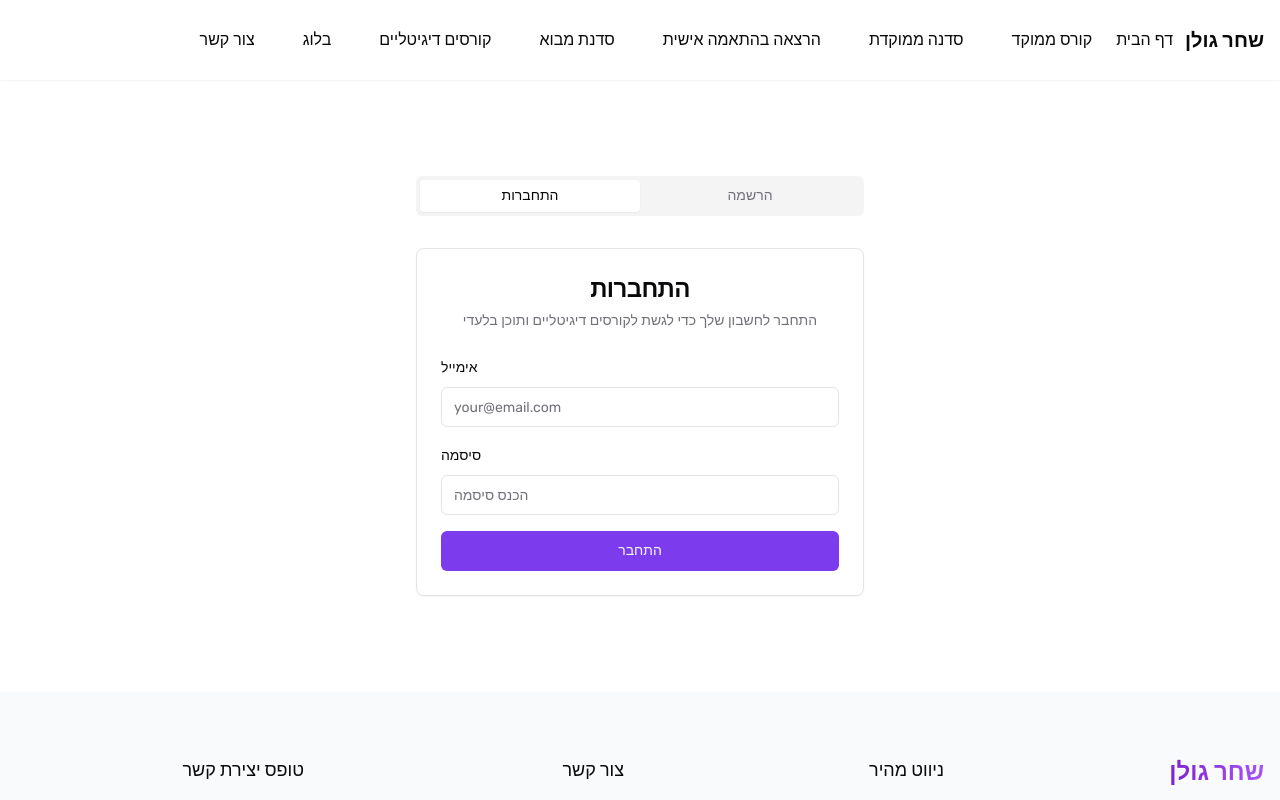
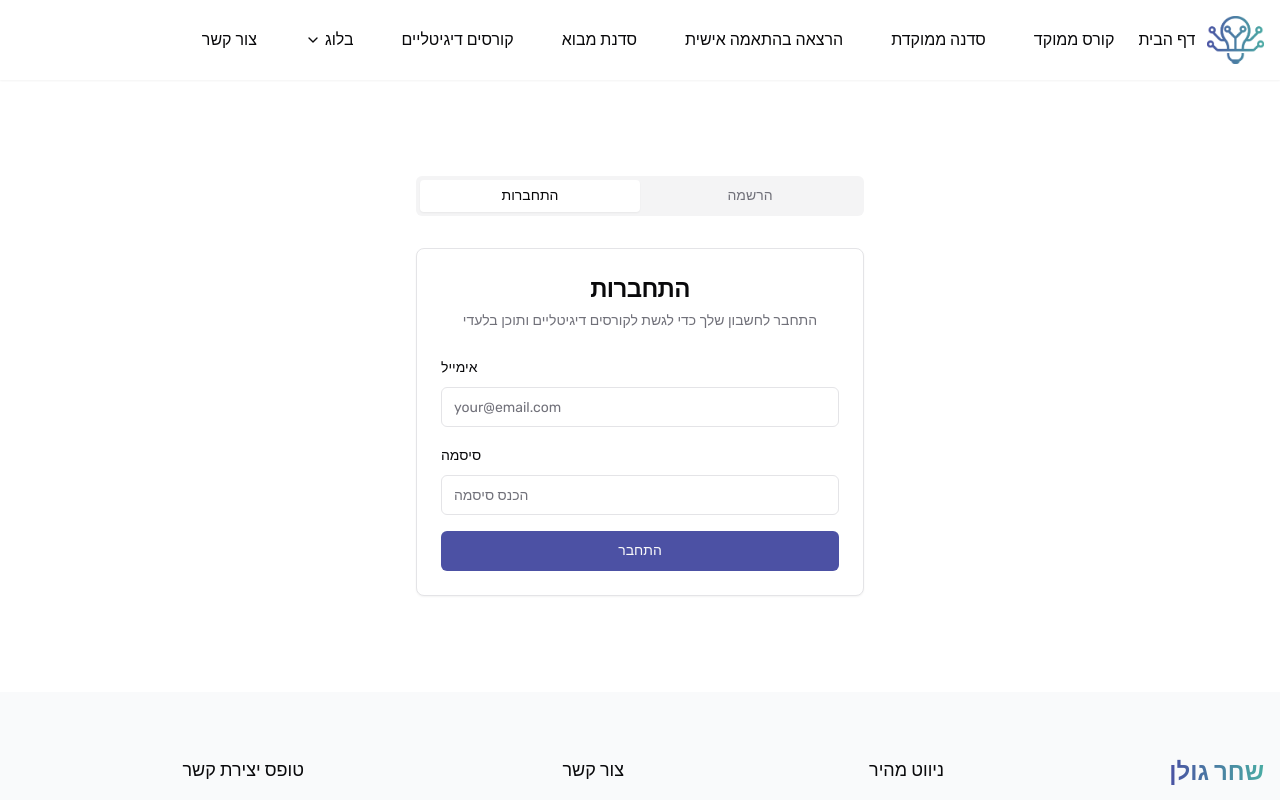
Before and after one commit to sgolan20/shahar-golan-website1, a React (Vite) app: page /auth in a window 1280 px wide. Shown: the top 800 px of the page. Built offline with nearby package versions, Linux system fonts and the light colour scheme.

Commit message:
feat: Update logo and color scheme
Update the logo and color scheme to match the provided design, including the favicon.

```diff
--- a/index.html
+++ b/index.html
@@ -8,6 +8,7 @@
     <meta name="description" content="שחר גולן - מרצה ומדריך לבינה מלאכותית וכלי AI, מלמד כיצד להשתמש בכלים מתקדמים בחיי היום יום והעבודה" />
     <meta name="keywords" content="בינה מלאכותית, AI, הרצאות, סדנאות, למידת מכונה, שחר גולן, מומחה AI, גנרטיב AI, חדשנות טכנולוגית" />
     <meta name="author" content="שחר גולן" />
+    <link rel="icon" href="/lovable-uploads/a1101c8c-6041-4b87-b131-c307256136f7.png" type="image/png" />
 
     <!-- Open Graph / Facebook -->
     <meta property="og:type" content="website" />
--- a/src/components/home/CtaSection.tsx
+++ b/src/components/home/CtaSection.tsx
@@ -5,7 +5,7 @@ import { Button } from "@/components/ui/button";
 
 const CtaSection = () => {
   return (
-    <section className="py-20 bg-gradient-to-br from-purple-700 to-purple-500 text-white">
+    <section className="py-20 bg-brand-gradient text-white">
       <div className="container mx-auto px-4 text-center">
         <h2 className="text-3xl md:text-4xl font-bold mb-6">
           מוכנים להכיר את עולם הבינה המלאכותית?
--- a/src/components/home/YoutubeSection.tsx
+++ b/src/components/home/YoutubeSection.tsx
@@ -12,7 +12,7 @@ const YoutubeSection = () => {
             <p className="text-lg mb-6 text-muted-foreground">
               בערוץ היוטיוב שלי אני מעלה באופן קבוע תוכן חינמי ואיכותי על כלי AI חדשים, טיפים, והדרכות מעשיות. הצטרפו לקהילה של למעלה מ-6,000 עוקבים וקבלו עדכונים על כל החידושים בעולם הבינה המלאכותית.
             </p>
-            <Button asChild className="btn-shine">
+            <Button asChild className="btn-shine bg-brand-gradient hover:bg-brand-gradient">
               <a
                 href="https://www.youtube.com/channel/UCxxxxxxxx"
                 target="_blank"
@@ -26,7 +26,7 @@ const YoutubeSection = () => {
           </div>
           <div className="md:w-1/2 flex justify-center">
             <div className="bg-white rounded-xl p-2 shadow-lg transform rotate-3 hover:rotate-0 transition-all duration-300">
-              <div className="aspect-video w-full max-w-md overflow-hidden rounded-lg shadow-inner bg-gray-800">
+              <div className="aspect-video w-full max-w-md overflow-hidden rounded-lg shadow-inner bg-gray-800 relative">
                 <img
                   src="https://images.unsplash.com/photo-1611162616305-c69b3fa7fbe0"
                   alt="ערוץ היוטיוב"
--- a/src/components/layout/Header.tsx
+++ b/src/components/layout/Header.tsx
@@ -1,11 +1,12 @@
 
-import React from "react";
+import React, { useState } from "react";
 import { Link } from "react-router-dom";
+import { Menu, X, ChevronDown } from "lucide-react";
 
 // NavButton component for consistent navigation styling
 const NavButton = ({ to, children }: { to: string; children: React.ReactNode }) => {
   return (
-    <Link to={to} className="block px-3 py-2 hover:text-blue-500 transition-colors">
+    <Link to={to} className="block px-3 py-2 hover:text-brandBlue transition-colors">
       {children}
     </Link>
   );
@@ -34,13 +35,15 @@ const MobileNavLinks = () => {
 
 // Complete Header component with desktop and mobile navigation
 const Header = () => {
+  const [isMobileMenuOpen, setIsMobileMenuOpen] = useState(false);
+
   return (
     <header className="fixed w-full bg-white shadow-sm z-50">
       <div className="container mx-auto px-4">
         <div className="flex items-center justify-between h-16 md:h-20">
           {/* Logo */}
-          <Link to="/" className="text-xl font-bold">
-            שחר גולן
+          <Link to="/" className="flex items-center">
+            <img src="/lovable-uploads/a1101c8c-6041-4b87-b131-c307256136f7.png" alt="שחר גולן לוגו" className="h-10 md:h-12" />
           </Link>
 
           {/* Desktop Navigation */}
@@ -53,11 +56,12 @@ const Header = () => {
             <NavButton to="/digital-courses">קורסים דיגיטליים</NavButton>
 
             {/* Blog Dropdown */}
-            <div className="relative group">
-              <button className="px-3 py-2 hover:text-blue-500 transition-colors">
+            <div className="relative blog-dropdown">
+              <button className="px-3 py-2 hover:text-brandBlue transition-colors flex items-center">
                 בלוג
+                <ChevronDown className="mr-1 h-4 w-4 chevron-icon transition-transform" />
               </button>
-              <div className="absolute right-0 mt-2 w-48 bg-white shadow-lg rounded-md overflow-hidden opacity-0 invisible group-hover:opacity-100 group-hover:visible transition-all duration-300 z-50">
+              <div className="dropdown-menu absolute right-0 mt-2 w-48 bg-white shadow-lg rounded-md overflow-hidden z-50">
                 <NavButton to="/written-blog">מאמרים</NavButton>
                 <NavButton to="/video-blog">בלוג וידאו</NavButton>
               </div>
@@ -67,20 +71,27 @@ const Header = () => {
           </nav>
 
           {/* Mobile menu button */}
-          <button className="md:hidden p-2">
-            <svg xmlns="http://www.w3.org/2000/svg" className="h-6 w-6" fill="none" viewBox="0 0 24 24" stroke="currentColor">
-              <path strokeLinecap="round" strokeLinejoin="round" strokeWidth={2} d="M4 6h16M4 12h16M4 18h16" />
-            </svg>
+          <button
+            className="md:hidden p-2"
+            onClick={() => setIsMobileMenuOpen(!isMobileMenuOpen)}
+          >
+            {isMobileMenuOpen ? (
+              <X className="h-6 w-6 text-brandBlue" />
+            ) : (
+              <Menu className="h-6 w-6" />
+            )}
           </button>
         </div>
       </div>
 
       {/* Mobile Navigation Menu */}
-      <div className="md:hidden">
-        <div className="px-4 py-3 space-y-1 bg-gray-50">
-          <MobileNavLinks />
+      {isMobileMenuOpen && (
+        <div className="md:hidden">
+          <div className="px-4 py-3 space-y-1 bg-gray-50">
+            <MobileNavLinks />
+          </div>
         </div>
-      </div>
+      )}
     </header>
   );
 };
--- a/src/components/ui/particles.css
+++ b/src/components/ui/particles.css
@@ -1,3 +1,4 @@
+
 /* Particles and Tech Animations */
 .particles-container {
   position: absolute;
@@ -15,8 +16,8 @@
   pointer-events: none;
   filter: blur(1px);
   border-radius: 50%;
-  background: rgba(149, 76, 233, 0.15);
-  box-shadow: 0 0 10px 2px rgba(149, 76, 233, 0.2);
+  background: rgba(74, 82, 163, 0.15);
+  box-shadow: 0 0 10px 2px rgba(74, 171, 163, 0.2);
 }
 
 .particle-1 {
@@ -65,7 +66,7 @@
   position: absolute;
   width: 1px;
   height: 100px;
-  background: linear-gradient(to bottom, transparent, rgba(149, 76, 233, 0.3), transparent);
+  background: linear-gradient(to bottom, transparent, rgba(74, 171, 163, 0.3), transparent);
   transform-origin: top;
   opacity: 0.4;
   z-index: 1;
@@ -93,7 +94,7 @@
 }
 
 .glow {
-  filter: drop-shadow(0 0 8px rgba(149, 76, 233, 0.6));
+  filter: drop-shadow(0 0 8px rgba(74, 171, 163, 0.6));
 }
 
 .text-shadow-lg {
@@ -109,7 +110,7 @@
 }
 
 .tech-gradient-bg {
-  background: linear-gradient(135deg, #2b0051, #5100ae, #1a0033);
+  background: linear-gradient(135deg, #4a52a3, #4aaba3);
   background-size: 300% 300%;
   animation: gradient-shift 20s ease infinite;
 }
@@ -286,7 +287,7 @@
   left: 0;
   width: 100%;
   height: 100%;
-  background: linear-gradient(135deg, rgba(149, 76, 233, 0.8), rgba(98, 58, 162, 0.8));
+  background: linear-gradient(135deg, rgba(74, 82, 163, 0.8), rgba(74, 171, 163, 0.8));
   z-index: -1;
   transition: transform 0.5s cubic-bezier(0.23, 1, 0.32, 1);
   transform: scaleX(0);
@@ -299,5 +300,9 @@
 }
 
 .tech-button:hover {
-  box-shadow: 0 4px 20px rgba(149, 76, 233, 0.4);
+  box-shadow: 0 4px 20px rgba(74, 171, 163, 0.4);
 }
+
+.bg-brand-gradient {
+  background: linear-gradient(to right, #4a52a3, #4aaba3);
+}
--- a/src/index.css
+++ b/src/index.css
@@ -46,7 +46,7 @@
     --card-foreground: 240 10% 3.9%;
     --popover: 0 0% 100%;
     --popover-foreground: 240 10% 3.9%;
-    --primary: 262 83% 58%;
+    --primary: 236 37% 47%;
     --primary-foreground: 0 0% 98%;
     --secondary: 240 4.8% 95.9%;
     --secondary-foreground: 240 5.9% 10%;
@@ -58,7 +58,7 @@
     --destructive-foreground: 0 0% 98%;
     --border: 240 5.9% 90%;
     --input: 240 5.9% 90%;
-    --ring: 262 83% 58%;
+    --ring: 236 37% 47%;
     --radius: 0.5rem;
     --sidebar-background: 0 0% 98%;
     --sidebar-foreground: 240 5.3% 26.1%;
@@ -77,7 +77,7 @@
     --card-foreground: 0 0% 98%;
     --popover: 240 10% 3.9%;
     --popover-foreground: 0 0% 98%;
-    --primary: 262 83% 58%;
+    --primary: 236 37% 47%;
     --primary-foreground: 0 0% 98%;
     --secondary: 240 3.7% 15.9%;
     --secondary-foreground: 0 0% 98%;
@@ -89,7 +89,7 @@
     --destructive-foreground: 0 0% 98%;
     --border: 240 3.7% 15.9%;
     --input: 240 3.7% 15.9%;
-    --ring: 262 83% 58%;
+    --ring: 236 37% 47%;
     --sidebar-background: 240 5.9% 10%;
     --sidebar-foreground: 240 4.8% 95.9%;
     --sidebar-primary: 224.3 76.3% 48%;
@@ -118,7 +118,7 @@
 
 @layer components {
   .text-gradient {
-    @apply bg-clip-text text-transparent bg-gradient-to-r from-purple-700 to-purple-500;
+    @apply bg-clip-text text-transparent bg-gradient-to-r from-brandBlue to-brandTeal;
   }
 
   .card-hover {
@@ -126,11 +126,11 @@
   }
 
   .nav-link {
-    @apply relative px-3 py-2 transition-colors duration-300 hover:text-primary;
+    @apply relative px-3 py-2 transition-colors duration-300 hover:text-brandBlue;
   }
 
   .nav-link::after {
-    @apply content-[''] absolute bottom-0 right-0 w-0 h-0.5 bg-primary transition-all duration-300 ease-in-out;
+    @apply content-[''] absolute bottom-0 right-0 w-0 h-0.5 bg-brand-gradient transition-all duration-300 ease-in-out;
   }
 
   .nav-link:hover::after {
--- a/tailwind.config.ts
+++ b/tailwind.config.ts
@@ -1,4 +1,3 @@
-
 import type { Config } from "tailwindcss";
 
 export default {
@@ -25,6 +24,8 @@ export default {
 				ring: 'hsl(var(--ring))',
 				background: 'hsl(var(--background))',
 				foreground: 'hsl(var(--foreground))',
+				brandBlue: '#4a52a3',
+				brandTeal: '#4aaba3',
 				primary: {
 					DEFAULT: 'hsl(var(--primary))',
 					foreground: 'hsl(var(--primary-foreground))'
@@ -124,7 +125,10 @@ export default {
 				'scale-out': 'scale-out 0.2s ease-out',
 				'slide-in': 'slide-in 0.3s ease-out',
 				pulse: 'pulse 2s cubic-bezier(0.4, 0, 0.6, 1) infinite'
-			}
+			},
+			backgroundImage: {
+				'brand-gradient': 'linear-gradient(to right, #4a52a3, #4aaba3)',
+			},
 		}
 	},
 	plugins: [require("tailwindcss-animate")],
```
Also changed, not shown: src/components/home/HeroSection.tsx (+7 -5 lines), public/lovable-uploads/a1101c8c-6041-4b87-b131-c307256136f7.png (added).
